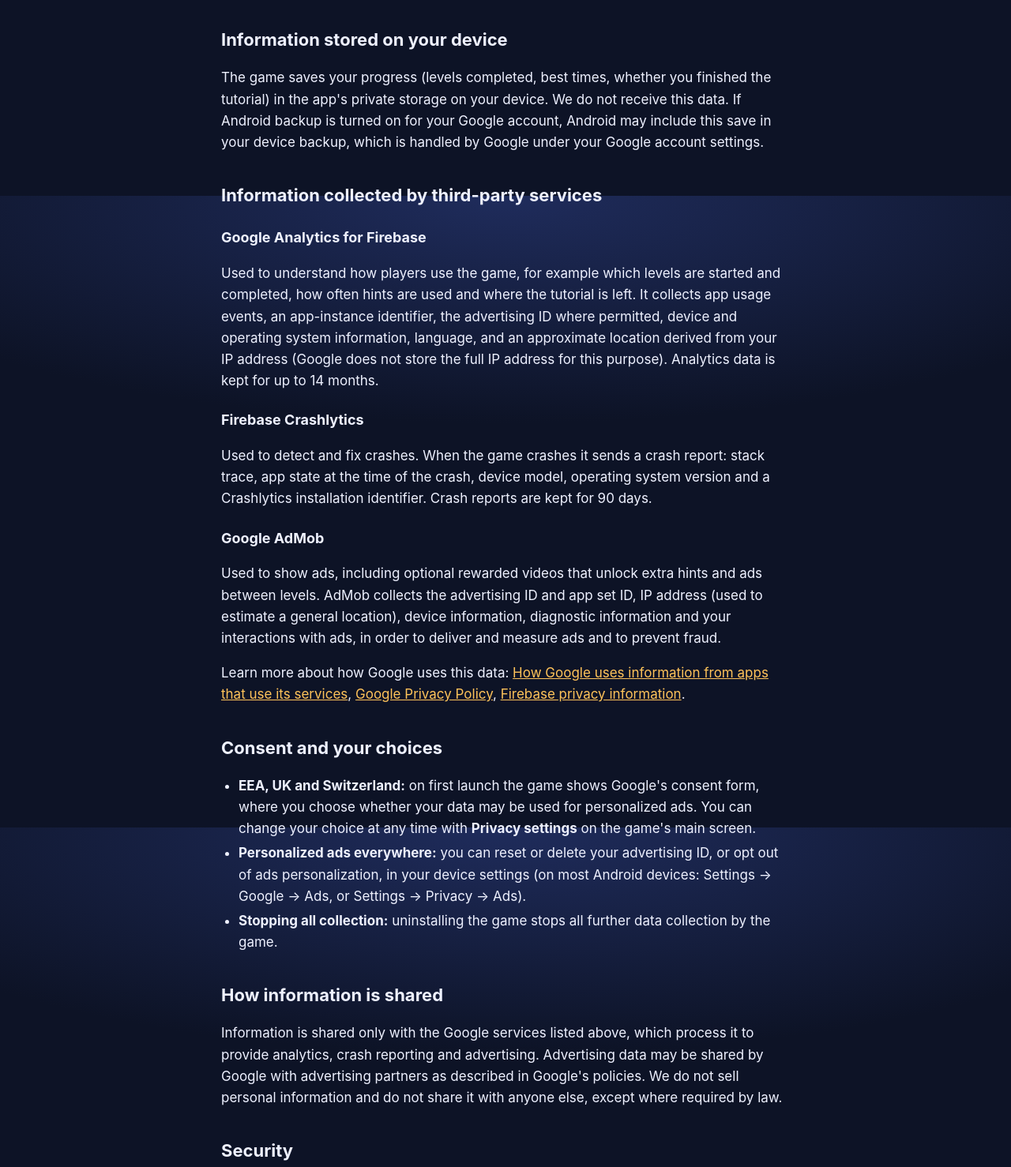
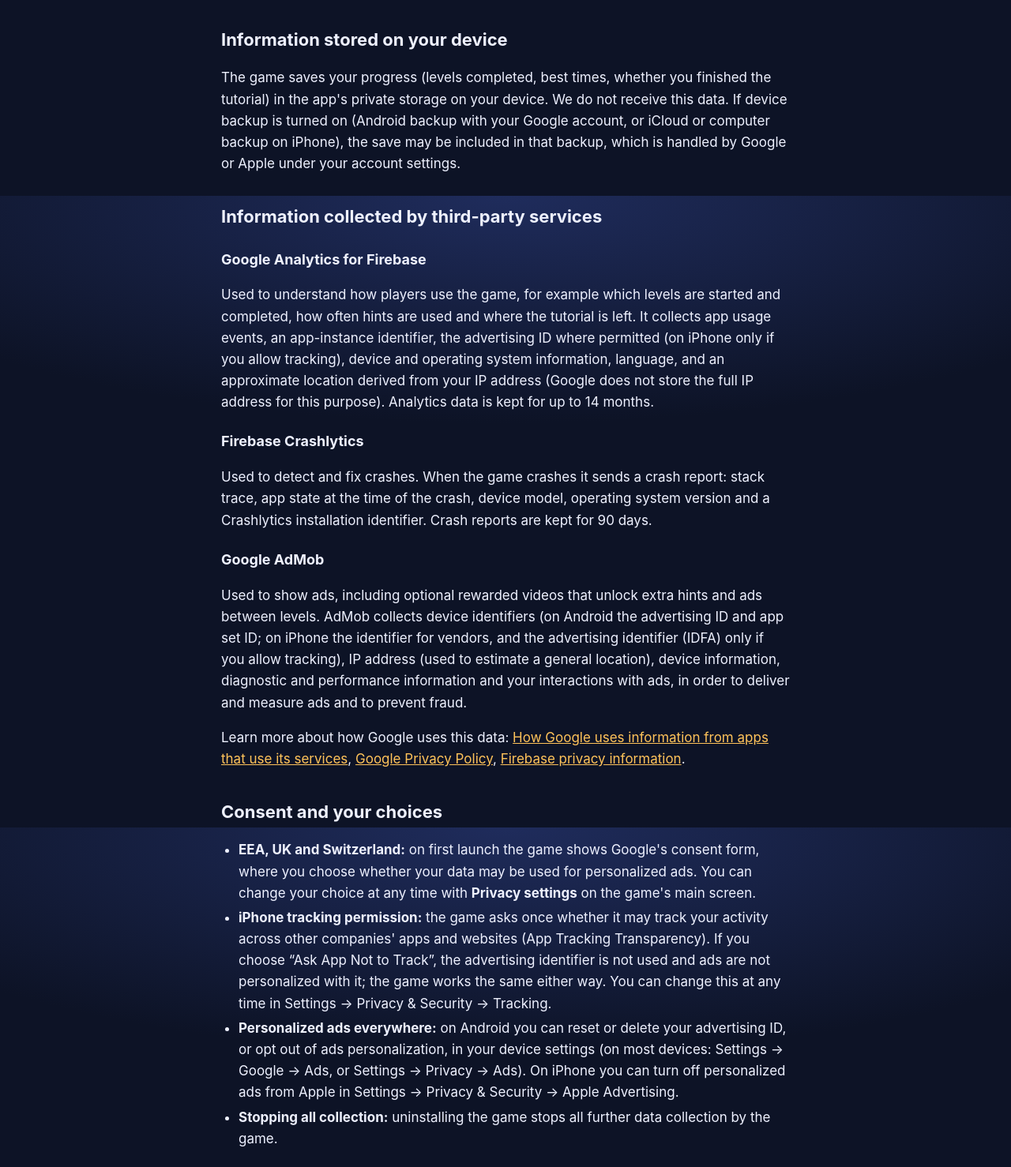
Before and after one commit to vismindstudio/vismindstudio.github.io, a plain HTML site: page lantern-logic/privacy.html in a window 1280 px wide. Shown: the part 552-2030 px from the top of the page at 79% size. Drawn offline with Linux system fonts and the light colour scheme.

Commit message:
Add files via upload

```diff
--- a/lantern-logic/privacy.html
+++ b/lantern-logic/privacy.html
@@ -11,7 +11,7 @@
 <body>
 <main>
   <h1>Privacy Policy</h1>
-  <p class="muted">Lantern Logic · Vismind Studio · Effective date: November 10, 2026</p>
+  <p class="muted">Lantern Logic · Vismind Studio · Effective date: November 17, 2026</p>
 
   <p>This policy explains what information the mobile game <b>Lantern Logic</b> (“the game”) collects, why, and the choices you have.
   The game is developed by Vismind Studio, an independent developer (“we”, “us”). If you have any questions, contact us at
@@ -28,14 +28,14 @@
 
   <h2>Information stored on your device</h2>
   <p>The game saves your progress (levels completed, best times, whether you finished the tutorial) in the app's private storage
-  on your device. We do not receive this data. If Android backup is turned on for your Google account, Android may include this
-  save in your device backup, which is handled by Google under your Google account settings.</p>
+  on your device. We do not receive this data. If device backup is turned on (Android backup with your Google account, or iCloud
+  or computer backup on iPhone), the save may be included in that backup, which is handled by Google or Apple under your account settings.</p>
 
   <h2>Information collected by third-party services</h2>
 
   <h3>Google Analytics for Firebase</h3>
   <p>Used to understand how players use the game, for example which levels are started and completed, how often hints are used
-  and where the tutorial is left. It collects app usage events, an app-instance identifier, the advertising ID where permitted,
+  and where the tutorial is left. It collects app usage events, an app-instance identifier, the advertising ID where permitted (on iPhone only if you allow tracking),
   device and operating system information, language, and an approximate location derived from your IP address (Google does not
   store the full IP address for this purpose). Analytics data is kept for up to 14 months.</p>
 
@@ -44,9 +44,10 @@
   device model, operating system version and a Crashlytics installation identifier. Crash reports are kept for 90 days.</p>
 
   <h3>Google AdMob</h3>
-  <p>Used to show ads, including optional rewarded videos that unlock extra hints and ads between levels. AdMob collects the
-  advertising ID and app set ID, IP address (used to estimate a general location), device information, diagnostic information
-  and your interactions with ads, in order to deliver and measure ads and to prevent fraud.</p>
+  <p>Used to show ads, including optional rewarded videos that unlock extra hints and ads between levels. AdMob collects device
+  identifiers (on Android the advertising ID and app set ID; on iPhone the identifier for vendors, and the advertising identifier
+  (IDFA) only if you allow tracking), IP address (used to estimate a general location), device information, diagnostic and
+  performance information and your interactions with ads, in order to deliver and measure ads and to prevent fraud.</p>
 
   <p>Learn more about how Google uses this data:
     <a href="https://policies.google.com/technologies/partner-sites">How Google uses information from apps that use its services</a>,
@@ -57,8 +58,13 @@
   <ul>
     <li><b>EEA, UK and Switzerland:</b> on first launch the game shows Google's consent form, where you choose whether your data may
       be used for personalized ads. You can change your choice at any time with <b>Privacy settings</b> on the game's main screen.</li>
-    <li><b>Personalized ads everywhere:</b> you can reset or delete your advertising ID, or opt out of ads personalization, in your
-      device settings (on most Android devices: Settings → Google → Ads, or Settings → Privacy → Ads).</li>
+    <li><b>iPhone tracking permission:</b> the game asks once whether it may track your activity across other companies' apps and
+      websites (App Tracking Transparency). If you choose “Ask App Not to Track”, the advertising identifier is not used and ads are
+      not personalized with it; the game works the same either way. You can change this at any time in Settings → Privacy &amp;
+      Security → Tracking.</li>
+    <li><b>Personalized ads everywhere:</b> on Android you can reset or delete your advertising ID, or opt out of ads personalization,
+      in your device settings (on most devices: Settings → Google → Ads, or Settings → Privacy → Ads). On iPhone you can turn off
+      personalized ads from Apple in Settings → Privacy &amp; Security → Apple Advertising.</li>
     <li><b>Stopping all collection:</b> uninstalling the game stops all further data collection by the game.</li>
   </ul>
 
```
Also changed, not shown: lantern-logic/index.html (+1 -1 lines).
